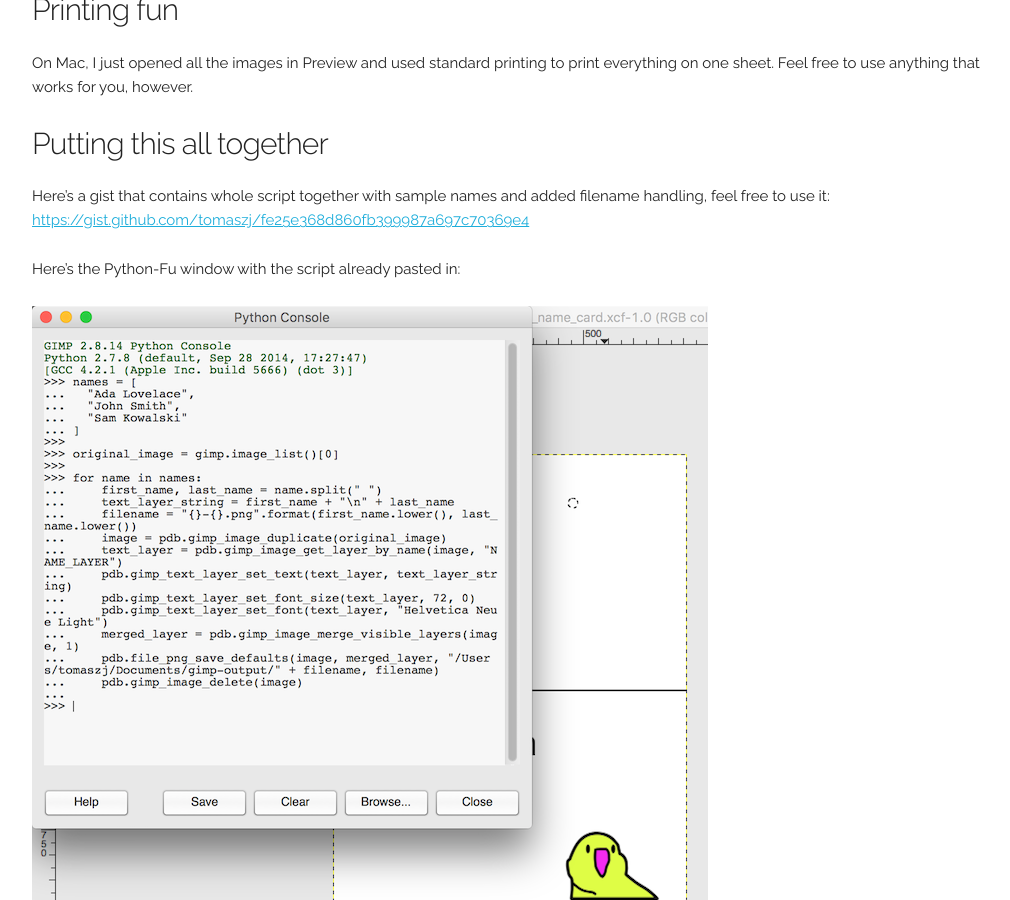
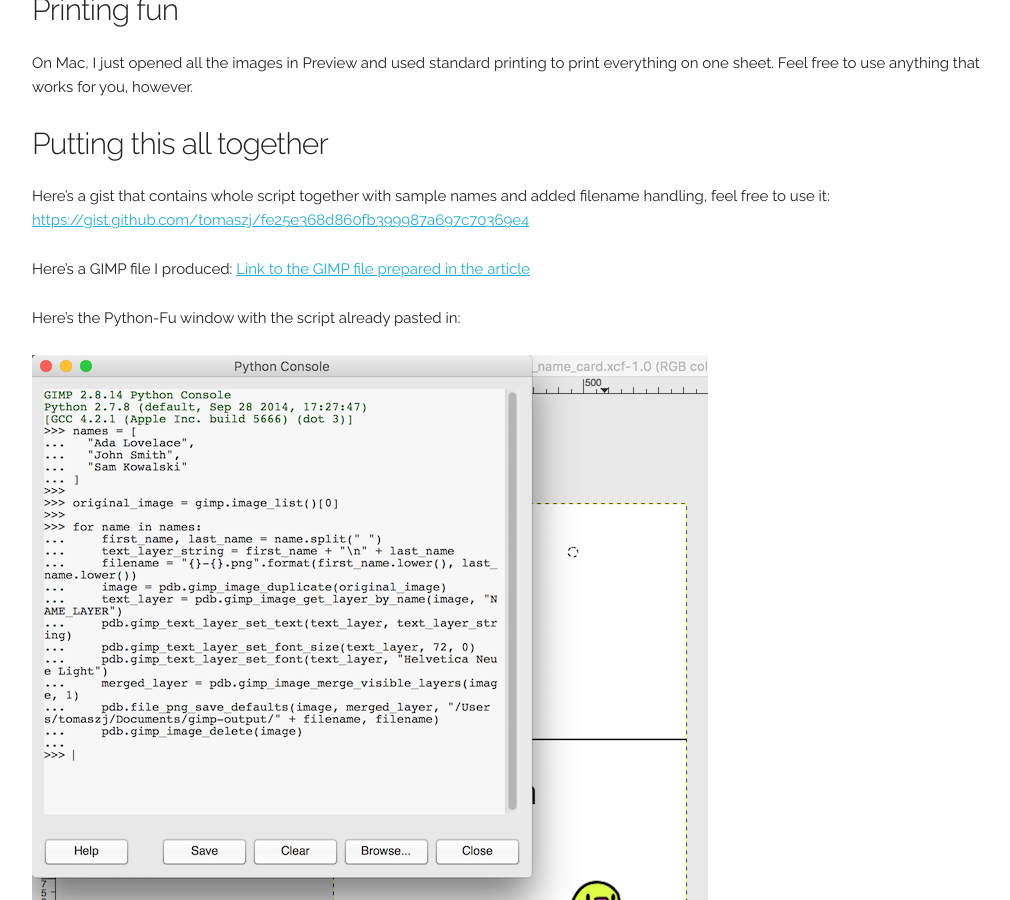
Before and after one commit to tomaszj/tomaszj.github.io, a Jekyll site: the page built from _posts/2016-06-12-gimp-python-scripting.markdown, in a window 1280 px wide and 900 px high, scrolled down 3199 px. Shown: the whole window, without its empty margins (128-1138 px from the left). Built offline with Jekyll 4.4.1, drawn with Linux system fonts in a browser that asks for light colours.

Commit message:
Add GIMP file produced when writing GIMP-Python article.

```diff
--- a/_posts/2016-06-12-gimp-python-scripting.markdown
+++ b/_posts/2016-06-12-gimp-python-scripting.markdown
@@ -77,6 +77,8 @@
 
 Here's a gist that contains whole script together with sample names and added filename handling, feel free to use it: [https://gist.github.com/tomaszj/fe25e368d860fb399987a697c70369e4](https://gist.github.com/tomaszj/fe25e368d860fb399987a697c70369e4)
 
+Here's a GIMP file I produced: [Link to the GIMP file prepared in the article](/images/gimp/party_parrot_name_card.xcf)
+
 Here's the Python-Fu window with the script already pasted in:
 
 ![Screen showing GIMP with already pasted script](/images/gimp/pasted_script.png)
```
Also changed, not shown: 1 other file.
